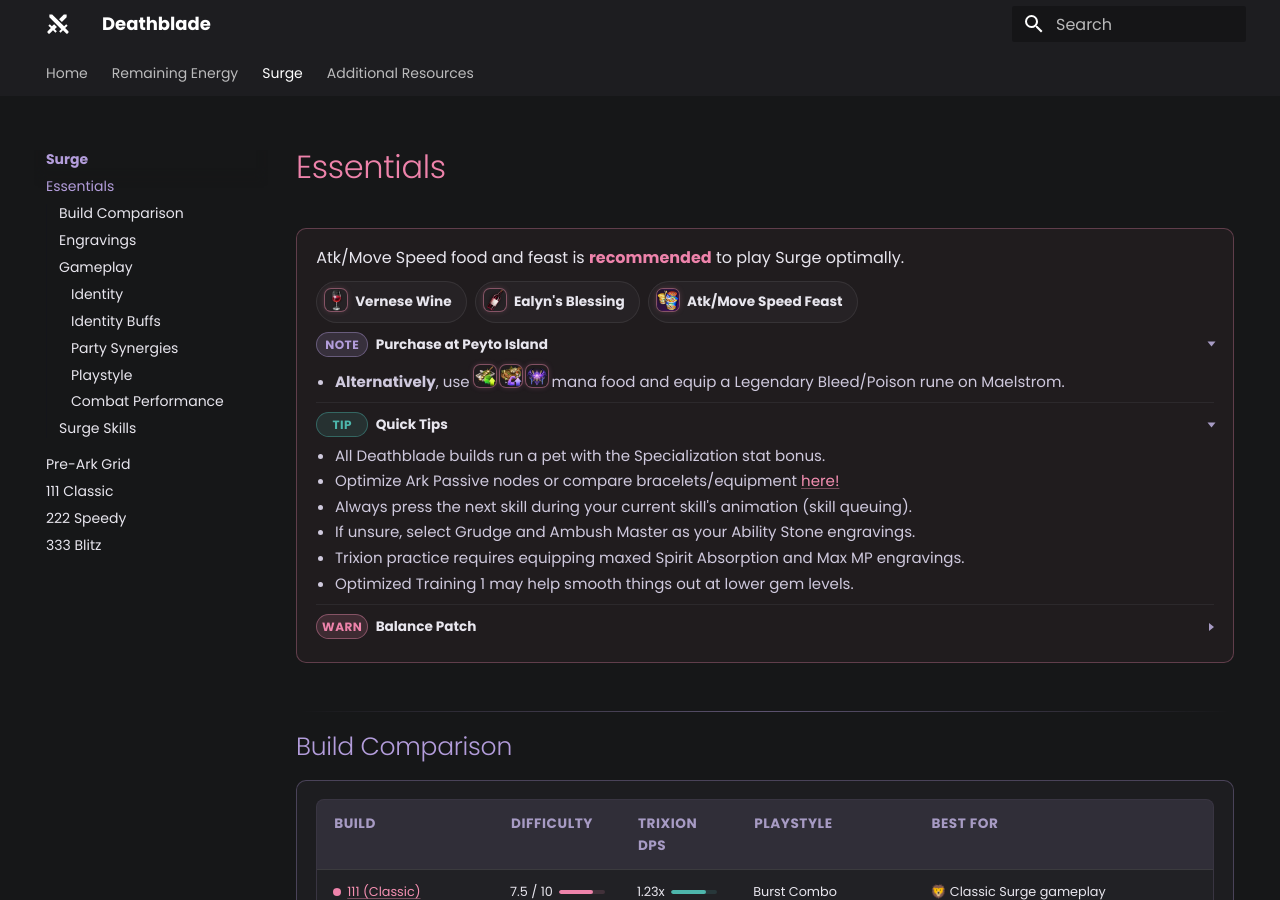
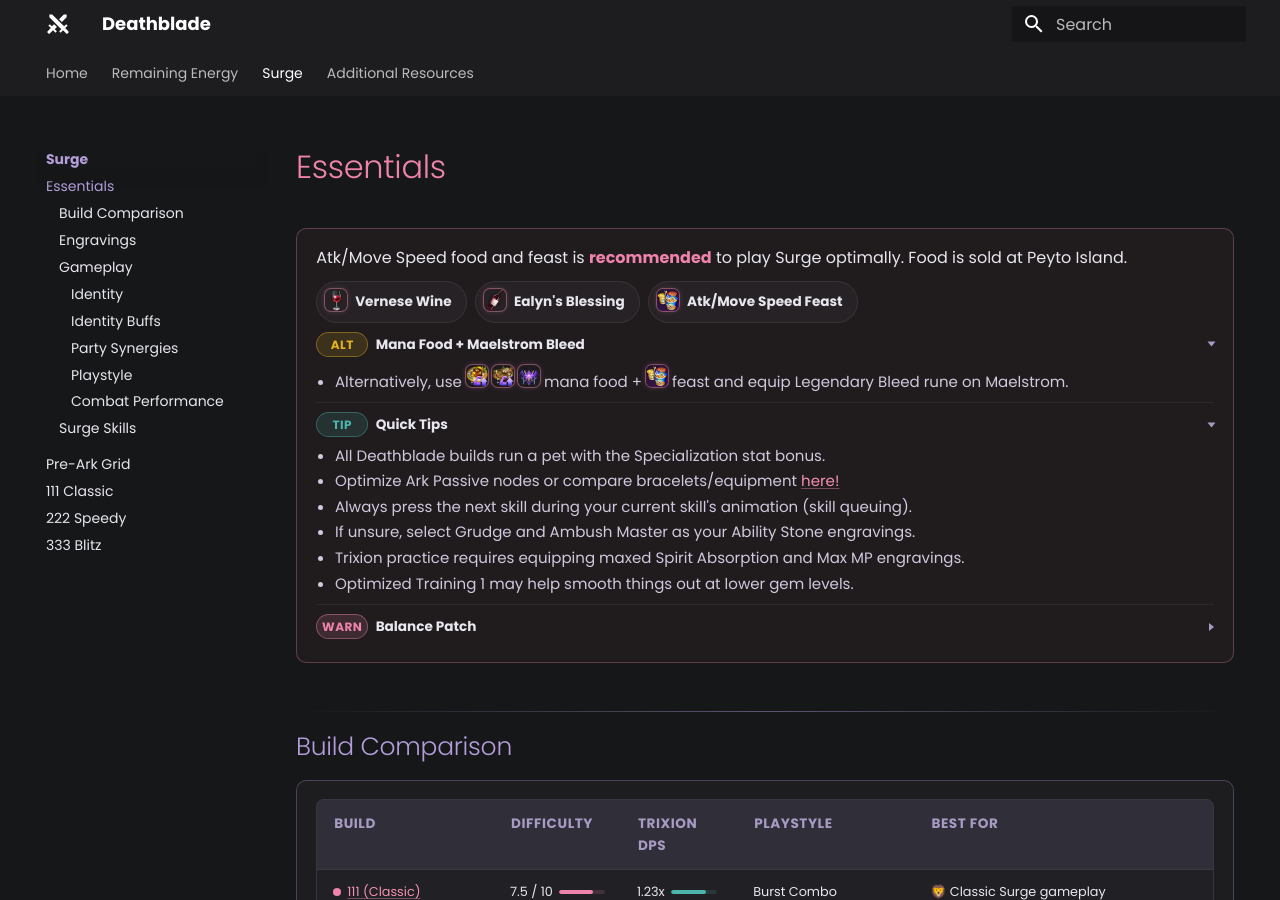
Before and after one commit to interlockme/deathblade, an MkDocs documentation site: the page built from docs/surge/essentials.md, in a window 1280 px wide and 900 px high. Built offline with MkDocs 1.6.1 and Material for MkDocs 9.7.7, drawn with Linux system fonts in a browser that asks for light colours; plug-ins that fetch from the network failed and are left out.

Commit message:
food description updates

```diff
--- a/docs/surge/essentials.md
+++ b/docs/surge/essentials.md
@@ -3,7 +3,7 @@
 <div class="setup-panel" data-accent="pink" markdown>
 <div class="setup-notes" markdown>
 
-<p class="food-required-lead">Atk/Move Speed food and feast is <strong>recommended</strong> to play Surge optimally.</p>
+<p class="food-required-lead">Atk/Move Speed food and feast is <strong>recommended</strong> to play Surge optimally. Food is sold at Peyto Island.</p>
 
 <div class="food-options" markdown>
 
@@ -27,10 +27,10 @@ Atk/Move Speed Feast
 
 </div>
 
-<details class="setup-note" data-kind="note" open markdown>
-<summary><span class="setup-note-tag">Note</span>Purchase at Peyto Island<span class="setup-note-arrow"></span></summary>
+<details class="setup-note" data-kind="example" open markdown>
+<summary><span class="setup-note-tag">alt</span>Mana Food + Maelstrom Bleed<span class="setup-note-arrow"></span></summary>
 
-- <strong>Alternatively</strong>, use ![](../assets/shared/icon-skewers.png){: .food-option-icon } ![](../assets/shared/icon-steak.png){: .food-option-icon } ![](../assets/shared/icon-azena.png){: .food-option-icon } mana food and equip a Legendary Bleed/Poison rune on Maelstrom.
+- Alternatively, use ![](../assets/shared/icon-striploin.png){: .food-option-icon } ![](../assets/shared/icon-steak.png){: .food-option-icon } ![](../assets/shared/icon-azena.png){: .food-option-icon } mana food + ![](../assets/shared/icon-feast.png){: .food-option-icon } feast and equip Legendary Bleed rune on Maelstrom.
 
 </details>
 
```
Also changed, not shown: docs/remaining-energy/essentials.md (+2 -2 lines), docs/assets/shared/icon-skewers.png (deleted), docs/assets/shared/icon-striploin.png (added).
